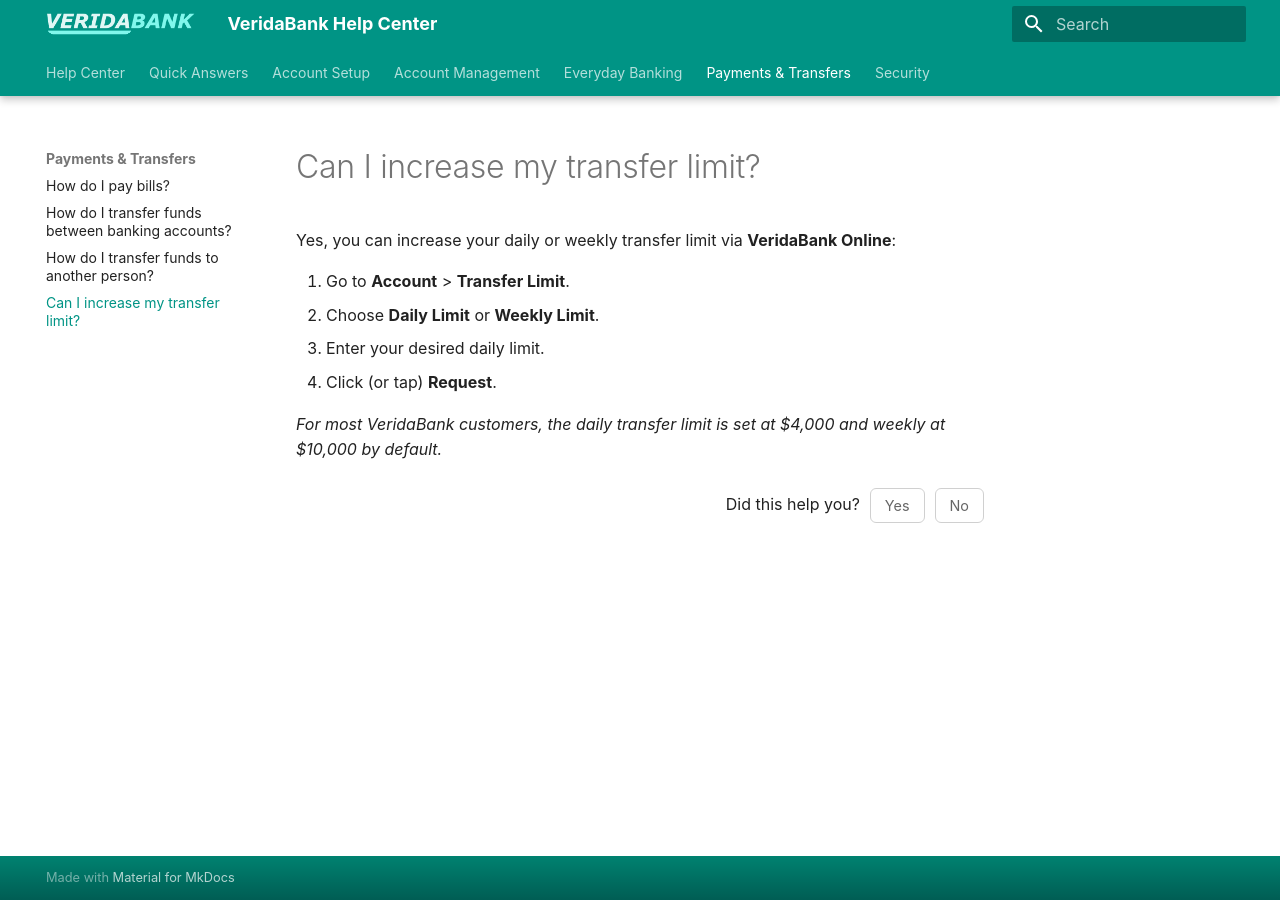
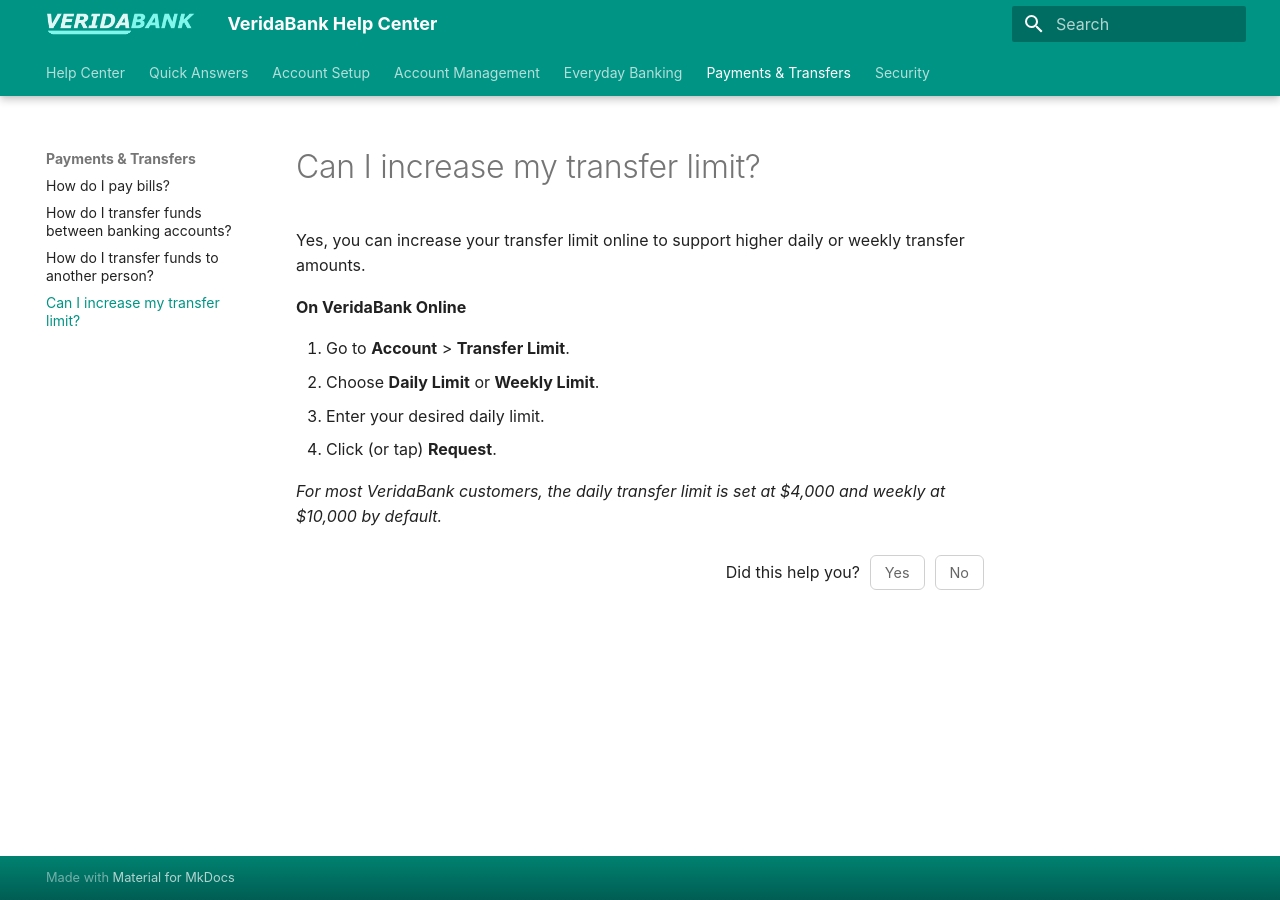
Before and after one commit to mlbms19/VeridaBank, an MkDocs documentation site: the page built from docs/Payments & Transfers/Increase Transfer Limits.md, in a window 1280 px wide. Built offline with MkDocs 1.6.1 and Material for MkDocs 9.7.7, drawn with Linux system fonts in a browser that asks for light colours; some web fonts are replaced.

Commit message:
Add 'Increase Transfer Limits' article

```diff
--- a/docs/Payments & Transfers/Increase Transfer Limits.md
+++ b/docs/Payments & Transfers/Increase Transfer Limits.md
@@ -1,6 +1,8 @@
 # Can I increase my transfer limit?
 
-Yes, you can increase your daily or weekly transfer limit via **VeridaBank Online**:
+Yes, you can increase your transfer limit online to support higher daily or weekly transfer amounts.
+
+**On VeridaBank Online**
 
 1. Go to **Account** > **Transfer Limit**.
 2. Choose **Daily Limit** or **Weekly Limit**.
```
